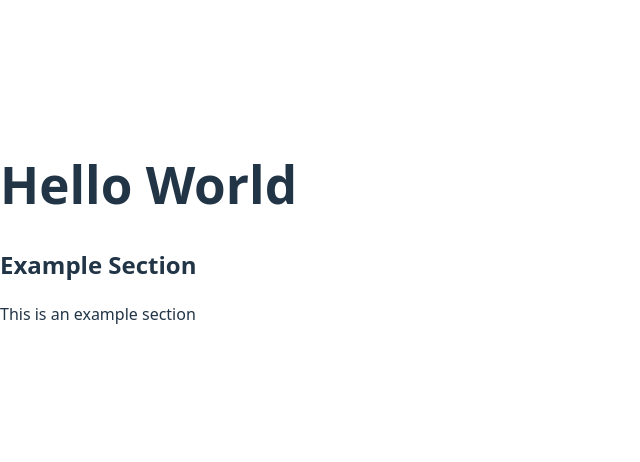
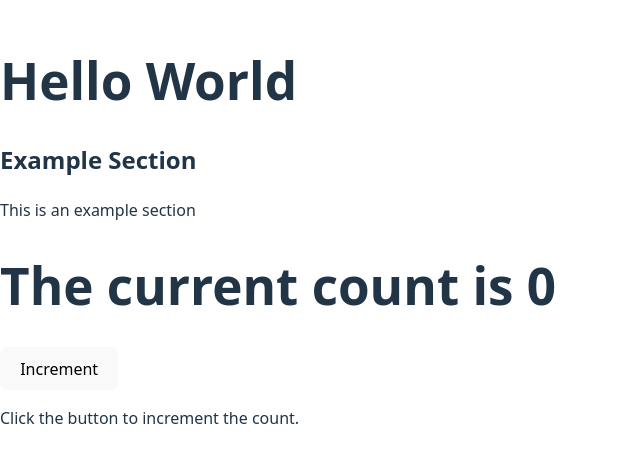
Before and after one commit to LyleW473/ImageClassifierVisualisation, a React (Vite) app in the folder frontend/: page / in a window 1280 px wide. Shown: the part 168-630 px from the top of the page, without its empty margins (0-640 px from the left). Built offline with nearby package versions, Linux system fonts and the light colour scheme.

Commit message:
feat: Added placeholder start button.

```diff
--- a/frontend/src/App.tsx
+++ b/frontend/src/App.tsx
@@ -1,5 +1,6 @@
 import Heading from './components/Heading'
 import Section from './components/Section'
+import StartButton from './components/StartButton'
 
 function App() {
   return (
@@ -8,6 +9,7 @@ function App() {
       <Section title={"Example Section"}>
           This is an example section
       </Section>
+      <StartButton />
     </>
   )
 }
--- /dev/null
+++ b/frontend/src/components/StartButton.tsx
@@ -0,0 +1,20 @@
+import {useState} from 'react';
+
+const StartButton = () => {
+    // TODO: This is currently just a counter, but should do something else later on.
+
+    const [count, setCount] = useState<number>(0);
+    const increment = () => setCount(count + 1);
+
+    return (
+    <>
+        <h1> The current count is {count} </h1>
+        <button onClick={increment}>
+            Increment
+        </button>
+        <p>Click the button to increment the count.</p>
+    </>
+    )
+}
+
+export default StartButton;
```
